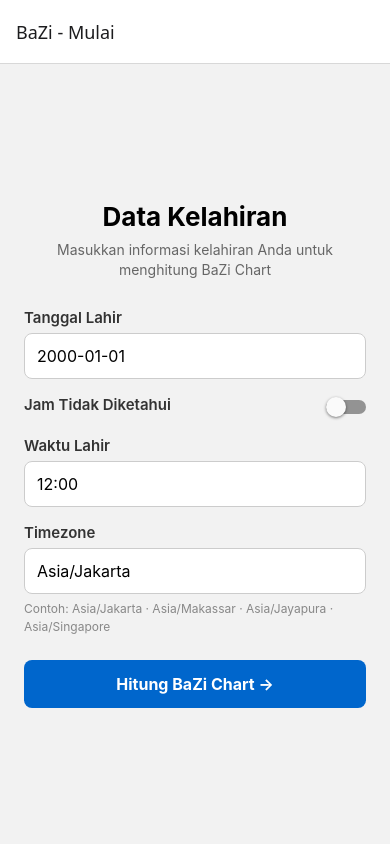
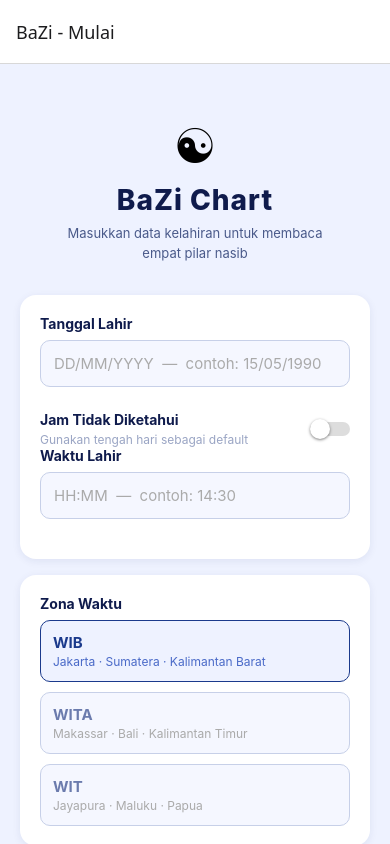
Before and after one commit to sam01149/bazi-app, a React Native app in the folder bazi-app/: screen /Onboarding in a window 390 px wide. Built offline with nearby package versions, Linux system fonts and the light colour scheme.

Commit message:
redesign: onboarding navy palette, timezone preset, DD/MM/YYYY

```diff
--- a/bazi-app/src/screens/OnboardingScreen.tsx
+++ b/bazi-app/src/screens/OnboardingScreen.tsx
@@ -1,76 +1,88 @@
 import React, { useState } from 'react';
 import {
   View, Text, TextInput, TouchableOpacity,
-  StyleSheet, Alert, Switch, ScrollView,
+  StyleSheet, Alert, Switch, ScrollView, Platform,
 } from 'react-native';
 
+const TIMEZONES = [
+  { label: 'WIB', sub: 'Jakarta · Sumatera · Kalimantan Barat', value: 'Asia/Jakarta' },
+  { label: 'WITA', sub: 'Makassar · Bali · Kalimantan Timur', value: 'Asia/Makassar' },
+  { label: 'WIT', sub: 'Jayapura · Maluku · Papua', value: 'Asia/Jayapura' },
+];
+
+function parseDMY(dmy: string): string | null {
+  const parts = dmy.replace(/\D/g, '/').split('/').filter(Boolean);
+  if (parts.length !== 3) return null;
+  const [d, m, y] = parts;
+  if (!d || !m || !y || y.length !== 4) return null;
+  const iso = `${y}-${m.padStart(2, '0')}-${d.padStart(2, '0')}`;
+  const parsed = new Date(iso);
+  if (isNaN(parsed.getTime())) return null;
+  return iso;
+}
+
 export default function OnboardingScreen({ navigation }: any) {
-  const [date, setDate]               = useState('2000-01-01');
-  const [time, setTime]               = useState('12:00');
+  const [dateDMY, setDateDMY]         = useState('');
+  const [time, setTime]               = useState('');
   const [timezone, setTimezone]       = useState('Asia/Jakarta');
   const [unknownHour, setUnknownHour] = useState(false);
 
-  const validate = (): boolean => {
-    const dateRegex = /^\d{4}-\d{2}-\d{2}$/;
-    if (!dateRegex.test(date)) {
-      Alert.alert('Format Salah', 'Tanggal harus dalam format YYYY-MM-DD\nContoh: 1990-05-15');
-      return false;
+  const handleNext = () => {
+    const isoDate = parseDMY(dateDMY);
+    if (!isoDate) {
+      Alert.alert('Tanggal Tidak Valid', 'Masukkan tanggal dengan format DD/MM/YYYY\nContoh: 15/05/1990');
+      return;
     }
-    const parsed = new Date(date);
-    if (isNaN(parsed.getTime())) {
-      Alert.alert('Tanggal Tidak Valid', 'Masukkan tanggal yang valid');
-      return false;
-    }
-
     if (!unknownHour) {
-      const timeRegex = /^\d{2}:\d{2}$/;
+      const timeRegex = /^\d{1,2}:\d{2}$/;
       if (!timeRegex.test(time)) {
-        Alert.alert('Format Salah', 'Waktu harus dalam format HH:MM\nContoh: 14:30');
-        return false;
+        Alert.alert('Waktu Tidak Valid', 'Masukkan waktu dengan format HH:MM\nContoh: 14:30');
+        return;
       }
       const [h, m] = time.split(':').map(Number);
       if (h < 0 || h > 23 || m < 0 || m > 59) {
-        Alert.alert('Waktu Tidak Valid', 'Jam: 00–23, Menit: 00–59');
-        return false;
+        Alert.alert('Waktu Tidak Valid', 'Jam: 0–23, Menit: 00–59');
+        return;
       }
     }
-
-    if (!timezone.trim()) {
-      Alert.alert('Timezone Diperlukan', 'Contoh: Asia/Jakarta, Asia/Makassar');
-      return false;
-    }
-    return true;
-  };
-
-  const handleNext = () => {
-    if (!validate()) return;
     navigation.navigate('Chart', {
-      date,
-      time: unknownHour ? null : time,
-      timezone: timezone.trim(),
+      date: isoDate,
+      time: unknownHour ? null : time.padStart(5, '0'),
+      timezone,
     });
   };
 
   return (
     <ScrollView contentContainerStyle={styles.container}>
-      <Text style={styles.title}>Data Kelahiran</Text>
-      <Text style={styles.subtitle}>
-        Masukkan informasi kelahiran Anda untuk menghitung BaZi Chart
-      </Text>
+      <View style={styles.header}>
+        <Text style={styles.headerIcon}>☯</Text>
+        <Text style={styles.title}>BaZi Chart</Text>
+        <Text style={styles.subtitle}>Masukkan data kelahiran untuk membaca empat pilar nasib</Text>
+      </View>
 
+      <View style={styles.card}>
         <Text style={styles.label}>Tanggal Lahir</Text>
         <TextInput
           style={styles.input}
-        value={date}
-        onChangeText={setDate}
-        placeholder="YYYY-MM-DD  (contoh: 1990-05-15)"
-        keyboardType="numbers-and-punctuation"
+          value={dateDMY}
+          onChangeText={setDateDMY}
+          placeholder="DD/MM/YYYY  —  contoh: 15/05/1990"
+          placeholderTextColor="#aaa"
+          keyboardType={Platform.OS === 'web' ? 'default' : 'numbers-and-punctuation'}
           autoCorrect={false}
         />
 
         <View style={styles.switchRow}>
+          <View>
             <Text style={styles.label}>Jam Tidak Diketahui</Text>
-        <Switch value={unknownHour} onValueChange={setUnknownHour} />
+            <Text style={styles.hint}>Gunakan tengah hari sebagai default</Text>
+          </View>
+          <Switch
+            value={unknownHour}
+            onValueChange={setUnknownHour}
+            trackColor={{ false: '#ddd', true: '#1B3A8C' }}
+            thumbColor="#fff"
+          />
         </View>
 
         {!unknownHour && (
@@ -80,32 +92,36 @@ export default function OnboardingScreen({ navigation }: any) {
               style={styles.input}
               value={time}
               onChangeText={setTime}
-            placeholder="HH:MM  (contoh: 14:30)"
-            keyboardType="numbers-and-punctuation"
+              placeholder="HH:MM  —  contoh: 14:30"
+              placeholderTextColor="#aaa"
+              keyboardType={Platform.OS === 'web' ? 'default' : 'numbers-and-punctuation'}
               autoCorrect={false}
             />
           </>
         )}
-      {unknownHour && (
-        <Text style={styles.hint}>
-          Jam tidak diketahui: default 12:00 tengah hari (konvensi standar BaZi)
+      </View>
+
+      <View style={styles.card}>
+        <Text style={styles.label}>Zona Waktu</Text>
+        <View style={styles.tzRow}>
+          {TIMEZONES.map((tz) => (
+            <TouchableOpacity
+              key={tz.value}
+              style={[styles.tzBtn, timezone === tz.value && styles.tzBtnActive]}
+              onPress={() => setTimezone(tz.value)}
+            >
+              <Text style={[styles.tzLabel, timezone === tz.value && styles.tzLabelActive]}>
+                {tz.label}
               </Text>
-      )}
+              <Text style={[styles.tzSub, timezone === tz.value && styles.tzSubActive]}>
+                {tz.sub}
+              </Text>
+            </TouchableOpacity>
+          ))}
+        </View>
+      </View>
 
-      <Text style={styles.label}>Timezone</Text>
-      <TextInput
-        style={styles.input}
-        value={timezone}
-        onChangeText={setTimezone}
-        placeholder="Asia/Jakarta"
-        autoCapitalize="none"
-        autoCorrect={false}
-      />
-      <Text style={styles.hint}>
-        Contoh: Asia/Jakarta · Asia/Makassar · Asia/Jayapura · Asia/Singapore
-      </Text>
-
-      <TouchableOpacity style={styles.button} onPress={handleNext}>
+      <TouchableOpacity style={styles.button} onPress={handleNext} activeOpacity={0.85}>
         <Text style={styles.buttonText}>Hitung BaZi Chart →</Text>
       </TouchableOpacity>
     </ScrollView>
@@ -113,32 +129,67 @@ export default function OnboardingScreen({ navigation }: any) {
 }
 
 const styles = StyleSheet.create({
-  container: { flexGrow: 1, padding: 24, justifyContent: 'center' },
-  title: { fontSize: 26, fontWeight: 'bold', marginBottom: 8, textAlign: 'center' },
-  subtitle: { fontSize: 14, color: '#666', textAlign: 'center', marginBottom: 28, lineHeight: 20 },
-  label: { fontSize: 15, fontWeight: '600', marginBottom: 6, color: '#333' },
+  container: { flexGrow: 1, backgroundColor: '#EEF2FF', padding: 20, paddingBottom: 40 },
+  header: { alignItems: 'center', paddingVertical: 32 },
+  headerIcon: { fontSize: 48, marginBottom: 8 },
+  title: { fontSize: 28, fontWeight: '800', color: '#0F1B4C', letterSpacing: 1 },
+  subtitle: { fontSize: 13, color: '#4A5A8A', textAlign: 'center', marginTop: 6, lineHeight: 20, maxWidth: 280 },
+  card: {
+    backgroundColor: '#fff',
+    borderRadius: 16,
+    padding: 20,
+    marginBottom: 16,
+    shadowColor: '#1B2B6B',
+    shadowOffset: { width: 0, height: 2 },
+    shadowOpacity: 0.08,
+    shadowRadius: 8,
+    elevation: 2,
+  },
+  label: { fontSize: 14, fontWeight: '700', color: '#0F1B4C', marginBottom: 8 },
+  hint: { fontSize: 12, color: '#9AA5C4', marginTop: -4 },
   input: {
-    borderWidth: 1,
-    borderColor: '#ccc',
-    padding: 12,
-    marginBottom: 16,
-    borderRadius: 8,
-    fontSize: 16,
-    backgroundColor: '#fff',
+    borderWidth: 1.5,
+    borderColor: '#C7D0E8',
+    padding: 13,
+    marginBottom: 20,
+    borderRadius: 10,
+    fontSize: 15,
+    backgroundColor: '#F5F7FF',
+    color: '#0F1B4C',
   },
-  hint: { fontSize: 12, color: '#888', marginBottom: 16, marginTop: -10, lineHeight: 18 },
   switchRow: {
     flexDirection: 'row',
     justifyContent: 'space-between',
     alignItems: 'center',
-    marginBottom: 16,
+    paddingTop: 4,
   },
+  tzRow: { gap: 10 },
+  tzBtn: {
+    borderWidth: 1.5,
+    borderColor: '#C7D0E8',
+    borderRadius: 10,
+    padding: 12,
+    backgroundColor: '#F5F7FF',
+  },
+  tzBtnActive: {
+    borderColor: '#1B3A8C',
+    backgroundColor: '#EEF2FF',
+  },
+  tzLabel: { fontSize: 15, fontWeight: '700', color: '#6B7BAD' },
+  tzLabelActive: { color: '#1B3A8C' },
+  tzSub: { fontSize: 12, color: '#aaa', marginTop: 2 },
+  tzSubActive: { color: '#4A6AC8' },
   button: {
-    backgroundColor: '#0066cc',
-    paddingVertical: 14,
-    borderRadius: 8,
+    backgroundColor: '#1B3A8C',
+    paddingVertical: 16,
+    borderRadius: 12,
     alignItems: 'center',
-    marginTop: 8,
+    marginTop: 4,
+    shadowColor: '#1B3A8C',
+    shadowOffset: { width: 0, height: 4 },
+    shadowOpacity: 0.35,
+    shadowRadius: 8,
+    elevation: 4,
   },
-  buttonText: { color: '#fff', fontSize: 16, fontWeight: 'bold' },
+  buttonText: { color: '#fff', fontSize: 16, fontWeight: '800', letterSpacing: 0.5 },
 });
```
Lines whose indentation alone changed are shown as unchanged.
